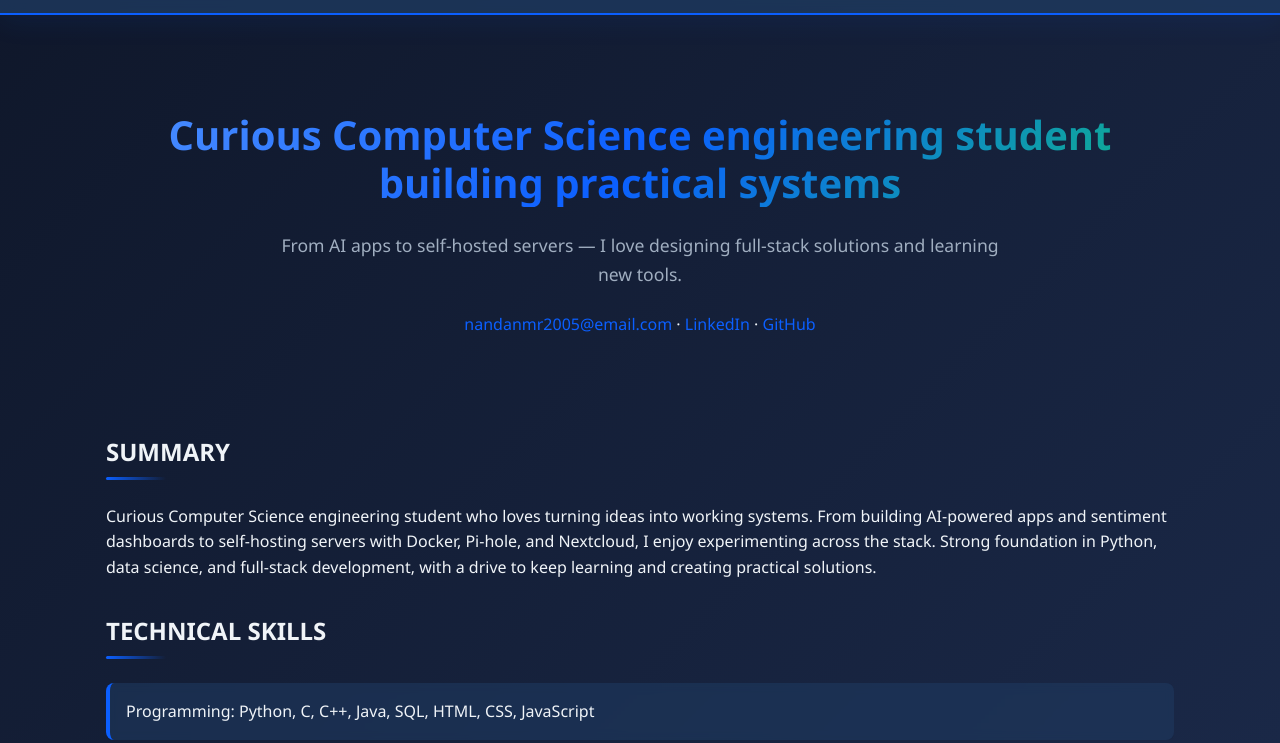
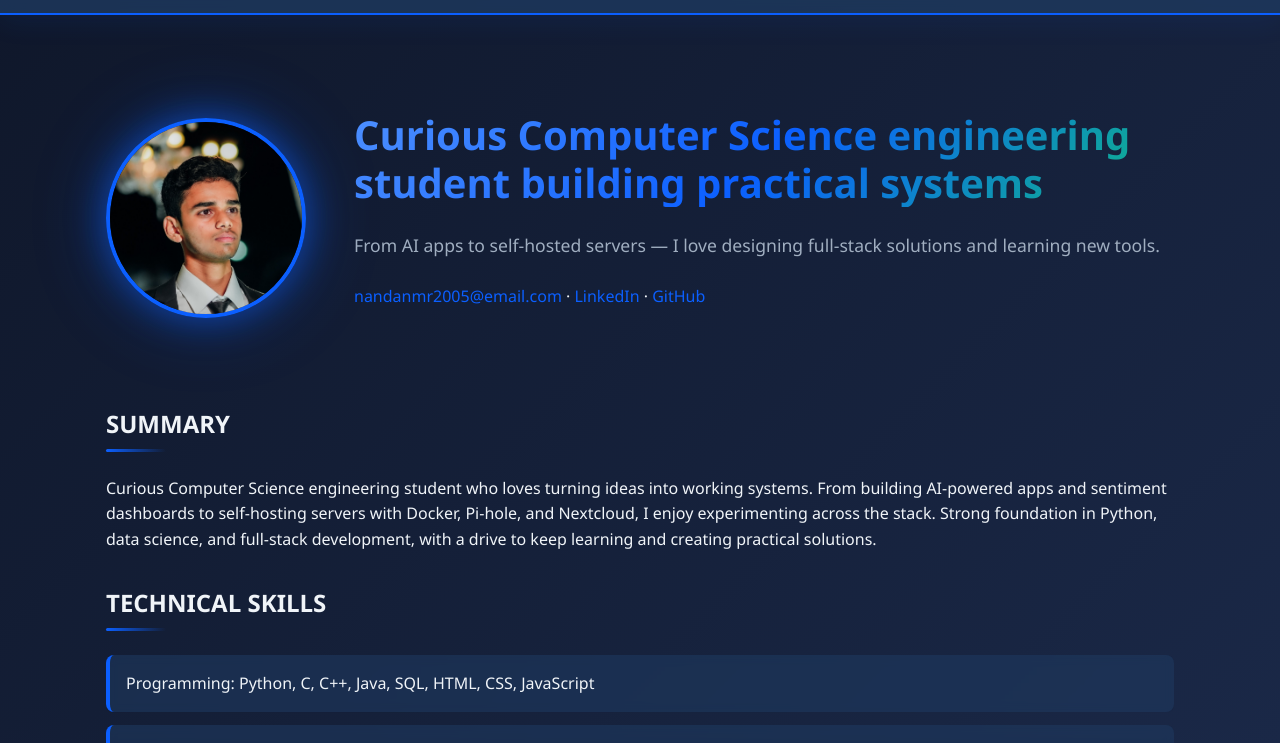
Before and after one commit to NandanMRamesh/portfolio, a plain HTML site: page index.html in a window 1280 px wide. Shown: the part 57-800 px from the top of the page. Drawn offline with nearby package versions, Linux system fonts and the light colour scheme.

Commit message:
add profile picture

```diff
--- a/assets/css/styles.css
+++ b/assets/css/styles.css
@@ -101,6 +101,47 @@ body{
   to{opacity:1;transform:translateY(0)}
 }
 
+.hero-content{
+  display:flex;
+  flex-direction:row;
+  align-items:center;
+  gap:3rem;
+}
+
+.profile-pic-container{
+  position:relative;
+  width:200px;
+  height:200px;
+  margin:0;
+  flex-shrink:0;
+}
+
+.profile-pic{
+  width:100%;
+  height:100%;
+  border-radius:50%;
+  object-fit:cover;
+  border:4px solid var(--accent);
+  box-shadow:0 0 30px rgba(11, 95, 255, 0.4), 0 0 60px rgba(11, 95, 255, 0.2);
+  transition:all 0.3s ease;
+  animation:profilePulse 3s ease-in-out infinite;
+}
+
+@keyframes profilePulse{
+  0%, 100%{box-shadow:0 0 30px rgba(11, 95, 255, 0.4), 0 0 60px rgba(11, 95, 255, 0.2)}
+  50%{box-shadow:0 0 40px rgba(11, 95, 255, 0.6), 0 0 80px rgba(11, 95, 255, 0.3)}
+}
+
+.profile-pic:hover{
+  transform:scale(1.05);
+  box-shadow:0 0 40px rgba(11, 95, 255, 0.8), 0 0 80px rgba(11, 95, 255, 0.4);
+}
+
+.hero-text{
+  text-align:left;
+  flex:1;
+}
+
 .hero h2{
   font-size:2.5rem;
   font-weight:800;
@@ -114,8 +155,7 @@ body{
 
 .hero .lead{
   color:var(--text-secondary);
-  max-width:70%;
-  margin:0 auto 1.5rem;
+  margin:0 0 1.5rem 0;
   font-size:1.1rem;
 }
 
@@ -293,7 +333,9 @@ section h3::after{
 /* Responsive */
 @media (max-width:800px){
   .hero h2{font-size:1.8rem}
-  .hero .lead{max-width:100%}
+  .hero-text{text-align:center}
+  .hero-content{flex-direction:column;gap:2rem}
+  .profile-pic-container{width:150px;height:150px}
   .main-nav{display:none;flex-direction:column;gap:1rem;position:absolute;top:60px;right:0;background:var(--card);padding:1rem;border-radius:8px;min-width:200px}
   .main-nav.active{display:flex}
   .nav-toggle{display:inline-block}
--- a/index.html
+++ b/index.html
@@ -23,6 +23,11 @@
 
 	<main class="container">
 		<section class="hero">
+			<div class="hero-content">
+				<div class="profile-pic-container">
+					<img src="assets/images/profile.jpg" alt="Nandan MR" class="profile-pic">
+				</div>
+				<div class="hero-text">
 					<h2>Curious Computer Science engineering student building practical systems</h2>
 					<p class="lead">From AI apps to self-hosted servers — I love designing full-stack solutions and learning new tools.</p>
 					<p class="contacts">
@@ -30,6 +35,8 @@
 						· <a href="https://linkedin.com/in/nandan-m-r-04b791296" target="_blank">LinkedIn</a>
 						· <a href="https://github.com/NandanMRamesh" target="_blank">GitHub</a>
 					</p>
+				</div>
+			</div>
 		</section>
 
 		<section class="summary">
```
Also changed, not shown: assets/images/profile.JPG (added). Lines whose indentation alone changed are shown as unchanged.
